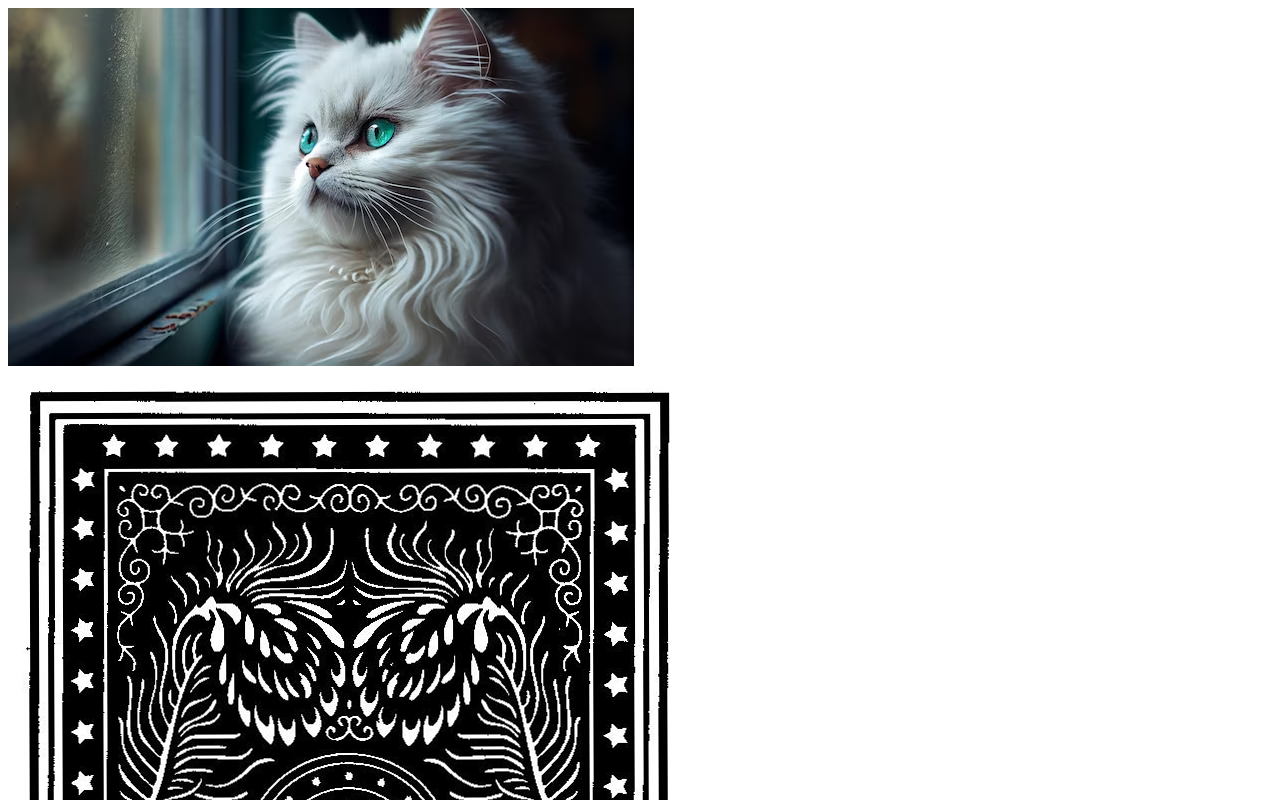
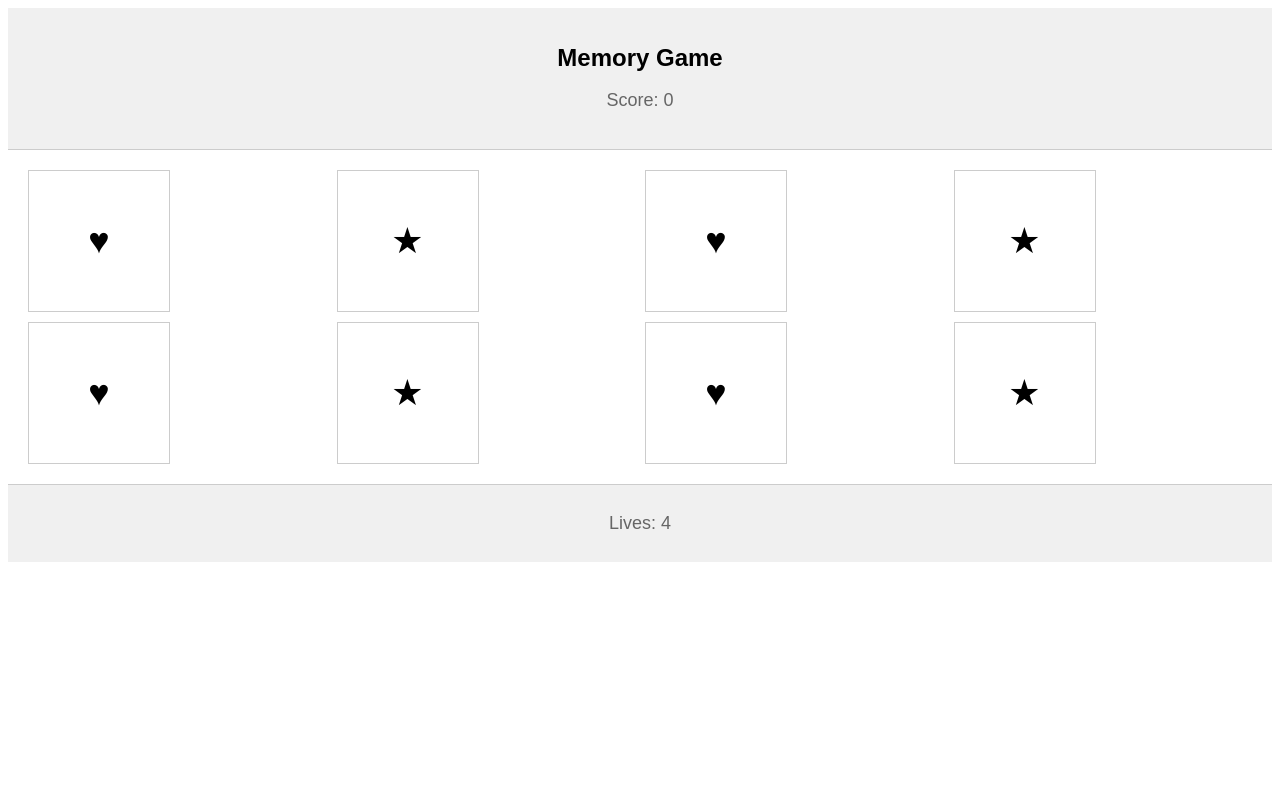
Before and after one commit to JimmieSmith1222/Project_1_-Memory_Game_work-in-progress, a plain HTML site: page index.html in a window 1280 px wide. Shown: the top 800 px of the page. Drawn offline with Linux system fonts and the light colour scheme.

Commit message:
Was working out of the wrong folder. Updated here.

```diff
--- a/app.js
+++ b/app.js
@@ -0,0 +1,55 @@
+let score = 0;
+let lives = 4;
+let flippedCards = [];
+let matchedCards = [];
+
+const gameBoard = document.getElementById('game-board');
+const scoreElement = document.getElementById('score');
+const livesElement = document.getElementById('lives');
+
+// Generate game cards
+for (let i = 0; i < 8; i++) {
+    const card = document.createElement('div');
+    card.className = 'card';
+    card.innerHTML = i % 2 === 0? '&#9829;' : '&#9733;';
+    card.dataset.value = i % 2 === 0? 'heart' : 'star';
+    gameBoard.appendChild(card);
+}
+
+// Add event listener to cards
+gameBoard.addEventListener('click', (event) => {
+    if (event.target.classList.contains('card')) {
+        const card = event.target;
+        flipCard(card);
+    }
+});
+
+// Flip card function
+function flipCard(card) {
+    card.classList.add('flip');
+    flippedCards.push(card);
+    if (flippedCards.length === 2) {
+        checkMatch();
+    }
+}
+
+// Check match function
+function checkMatch() {
+    setTimeout(() => {
+        const card1 = flippedCards[0];
+        const card2 = flippedCards[1];
+        if (card1.dataset.value === card2.dataset.value) {
+            matchedCards.push(card1, card2);
+            score++;
+            scoreElement.textContent = `Score: ${score}`;
+        } else {
+            lives--;
+            livesElement.textContent = `Lives: ${lives}`;
+            if (lives === 0) {
+                alert('Game Over!');
+            }
+        }
+        flippedCards.forEach((card) => card.classList.remove('flip'));
+        flippedCards = [];
+    }, 1000);
+}
--- a/index.html
+++ b/index.html
@@ -7,25 +7,18 @@
     <link rel="stylesheet" href="styles.css">
 </head>
 <body>
-    <section class="memory-game">
-        <div class="memory-card" data-name="card1">
-            <div class="front-face">
-                <img src="./images/Cat1.avif" alt="Card 1 Front">
-            </div>
-            <div class="back-face">
-                <img src="./images/card back black.png" alt="Memory Card">
-            </div>
+    <header>
+        <h1 id="game-name">Memory Game</h1>
+        <p id="score">Score: 0</p>
+    </header>
+    <main>
+        <div id="game-board">
+            <!-- I will be generating my game cards here!! -->
         </div>
-        <div class="memory-card" data-name="card1">
-            <div class="front-face">
-                <img src="./images/Cat2.avif" alt="Card 1 Front">
-            </div>
-            <div class="back-face">
-                <img src="./images/card back black.png" alt="Memory Card">
-            </div>
-        </div>
-        <!-- Adding more cards soon!! DONT FORGET!! -->
-    </section>
+    </main>
+    <footer>
+        <p id="lives">Lives: 4</p>
+    </footer>
 
     <script src="app.js"></script>
 </body>
--- a/styles.css
+++ b/styles.css
@@ -0,0 +1,55 @@
+body {
+    font-family: Arial, sans-serif;
+    text-align: center;
+}
+
+header {
+    background-color: #f0f0f0;
+    padding: 20px;
+    border-bottom: 1px solid #ccc;
+}
+
+#game-name {
+    font-size: 24px;
+    margin-bottom: 10px;
+}
+
+#score {
+    font-size: 18px;
+    color: #666;
+}
+
+#game-board {
+    display: grid;
+    grid-template-columns: repeat(4, 1fr);
+    grid-gap: 10px;
+    padding: 20px;
+}
+
+.card {
+    background-color: #fff;
+    border: 1px solid #ccc;
+    padding: 20px;
+    width: 100px;
+    height: 100px;
+    display: flex;
+    justify-content: center;
+    align-items: center;
+    font-size: 36px;
+    cursor: pointer;
+}
+
+.card.flip {
+    transform: rotateY(180deg);
+}
+
+footer {
+    background-color: #f0f0f0;
+    padding: 10px;
+    border-top: 1px solid #ccc;
+}
+
+#lives {
+    font-size: 18px;
+    color: #666;
+}
```
